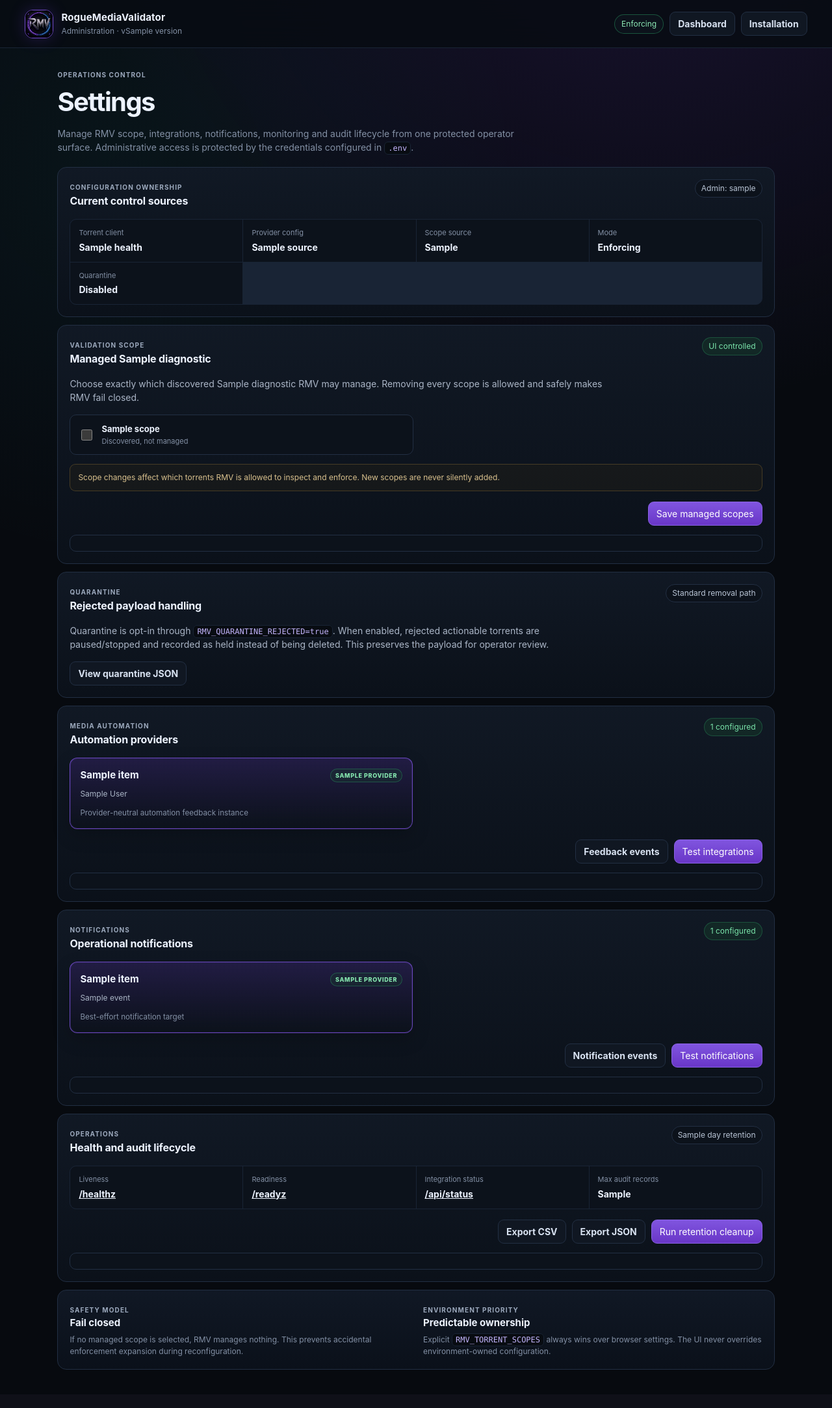
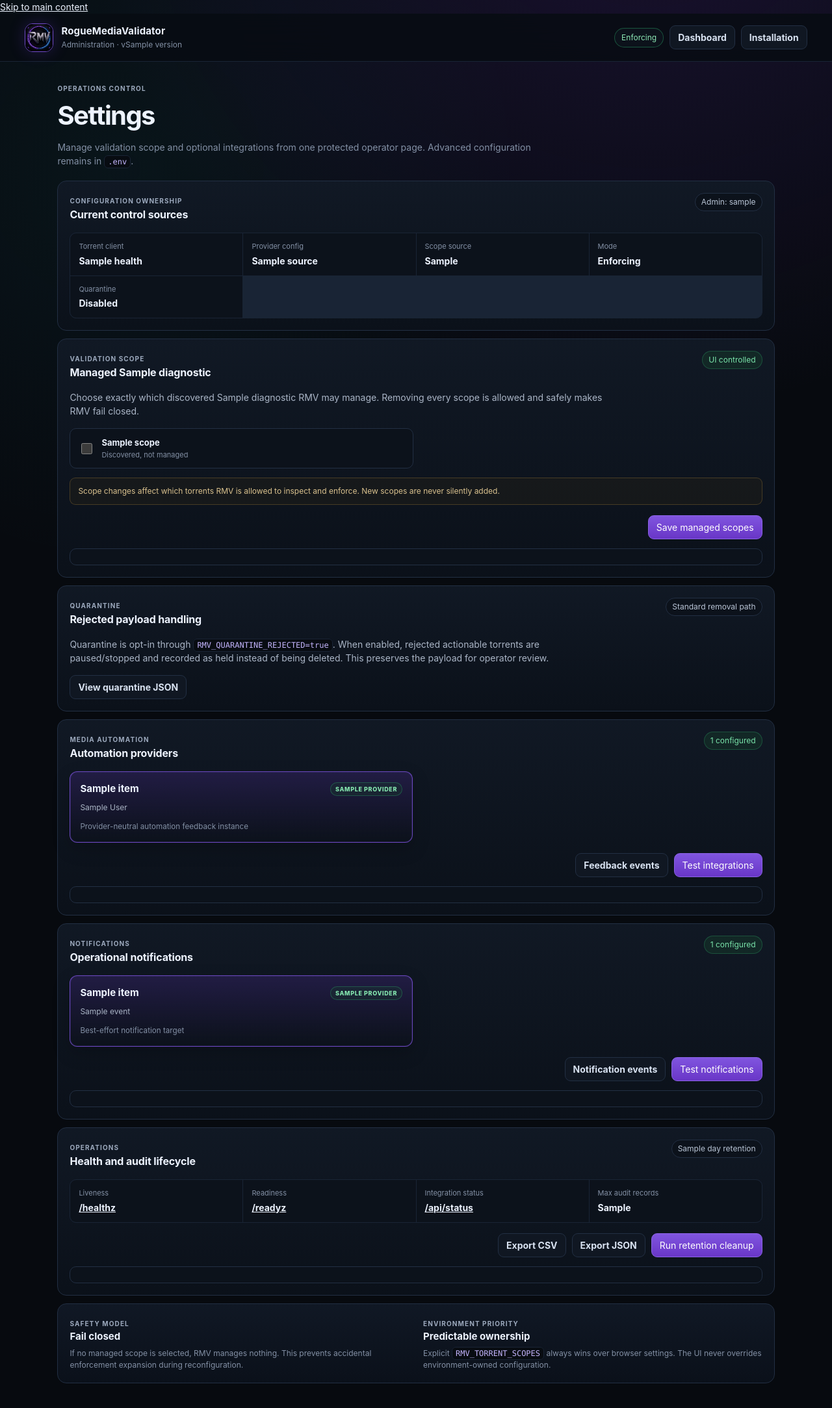
Before and after one commit to RogueAssassin/RogueMediaValidator, a FastAPI app: template app/templates/settings.html in a window 1280 px wide. Shown: the whole page at 65% size. Before the commit the page ends 2108 px from the top, so only its background shows below. Run offline with FastAPI, Linux system fonts and the light colour scheme; the template is opened without the code that fills it: most values are stand-ins (such as "Sample title", 1, 10 or a date in 2020); parts of the project's set-up code (start-up, migrations or seed data) failed here and were passed over; some libraries are stand-ins or nearby versions.

Commit message:
ui: simplify Settings copy and improve accessibility

```diff
--- a/app/templates/settings.html
+++ b/app/templates/settings.html
@@ -9,27 +9,28 @@
   <link rel="stylesheet" href="/static/app.css">
 </head>
 <body>
+  <a class="skip-link" href="#main-content">Skip to main content</a>
   <div class="app">
     <header class="topbar">
       <div class="brand">
-        <img class="brand-logo" src="/static/icons/roguemediavalidator-approved-128.png" width="44" height="44" alt="RMV">
+        <img class="brand-logo" src="/static/icons/roguemediavalidator-approved-128.png" width="44" height="44" alt="RogueMediaValidator">
         <div class="brand-copy">
           <strong>RogueMediaValidator</strong>
           <span>Administration · v{{ version }}</span>
         </div>
       </div>
-      <div class="topbar-actions">
+      <nav class="topbar-actions" aria-label="Primary navigation">
         <span class="mode-chip {{ 'dry' if settings.dry_run else 'live' }}">{{ 'Dry run' if settings.dry_run else 'Enforcing' }}</span>
         <a class="button secondary" href="/">Dashboard</a>
         <a class="button secondary" href="/setup">Installation</a>
-      </div>
+      </nav>
     </header>
 
-    <main class="settings-main">
+    <main class="settings-main" id="main-content">
       <section class="setup-hero">
         <p class="eyebrow">Operations control</p>
         <h1>Settings</h1>
-        <p>Manage RMV scope, integrations, notifications, monitoring and audit lifecycle from one protected operator surface. Administrative access is protected by the credentials configured in <code>.env</code>.</p>
+        <p>Manage validation scope and optional integrations from one protected operator page. Advanced configuration remains in <code>.env</code>.</p>
       </section>
 
       <section class="panel settings-summary">
@@ -92,7 +93,7 @@
             <div class="setup-actions">
               <button class="button primary" type="submit">Save managed scopes</button>
             </div>
-            <div id="scope-result" class="setup-result" hidden></div>
+            <div id="scope-result" class="setup-result" role="status" aria-live="polite" hidden></div>
           </form>
         {% endif %}
       </section>
@@ -142,7 +143,7 @@
             <a class="button secondary" href="/api/automation/events" target="_blank" rel="noopener">Feedback events</a>
             <button class="button primary" type="button" id="automation-test">Test integrations</button>
           </div>
-          <div id="automation-result" class="setup-result" hidden></div>
+          <div id="automation-result" class="setup-result" role="status" aria-live="polite" hidden></div>
         {% else %}
           <p class="settings-help">
             No media automation providers are configured. Add Radarr, Sonarr or generic webhook instances through <code>RMV_AUTOMATION_PROVIDERS_JSON</code>.
@@ -181,7 +182,7 @@
             <a class="button secondary" href="/api/notifications/events" target="_blank" rel="noopener">Notification events</a>
             <button class="button primary" type="button" id="notification-test">Test notifications</button>
           </div>
-          <div id="notification-result" class="setup-result" hidden></div>
+          <div id="notification-result" class="setup-result" role="status" aria-live="polite" hidden></div>
         {% else %}
           <p class="settings-help">
             No notification targets are configured. Add optional webhook targets with <code>RMV_NOTIFICATION_TARGETS_JSON</code>.
@@ -208,7 +209,7 @@
           <a class="button secondary" href="/api/admin/audit/export.json" target="_blank" rel="noopener">Export JSON</a>
           <button class="button primary" type="button" id="audit-prune">Run retention cleanup</button>
         </div>
-        <div id="audit-result" class="setup-result" hidden></div>
+        <div id="audit-result" class="setup-result" role="status" aria-live="polite" hidden></div>
       </section>
 
       <section class="panel setup-help">
```
